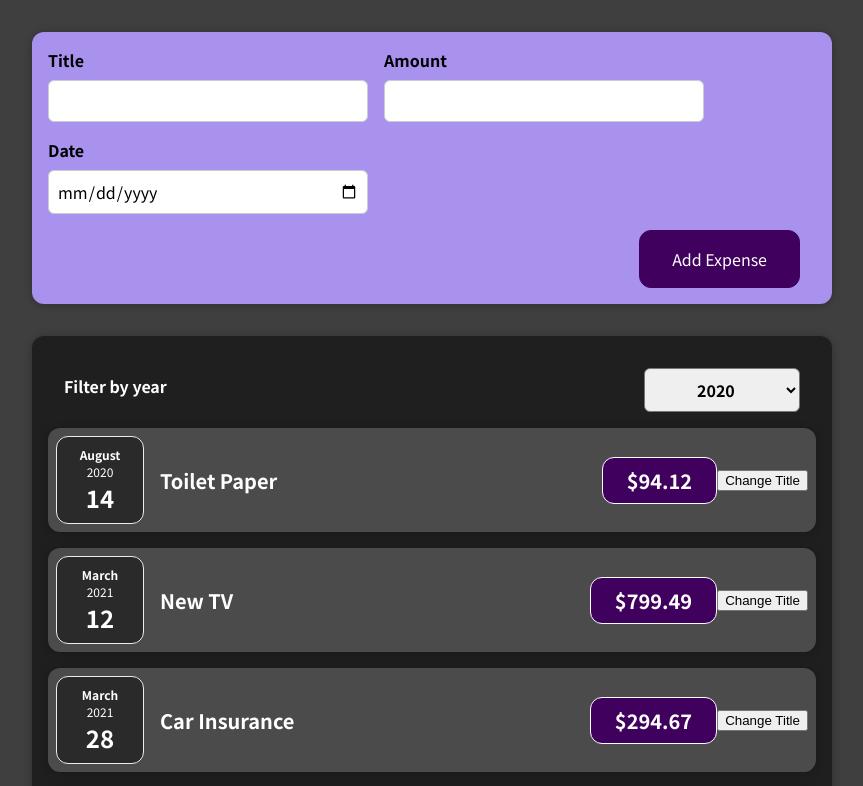
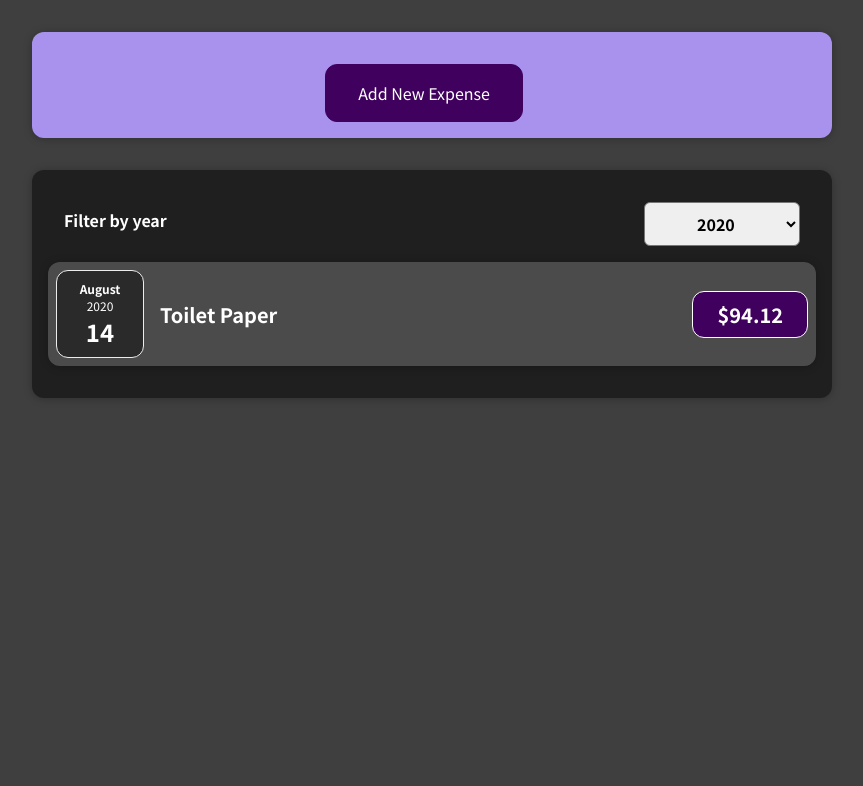
Before and after one commit to bishal-shaw89/learn-react, a React (Create React App) app: page / in a window 1280 px wide. Shown: the top 786 px of the page, without its empty margins (208-1071 px from the left). Built offline with nearby package versions, Linux system fonts and the light colour scheme.

Commit message:
will start from 91

```diff
--- a/src/App.js
+++ b/src/App.js
@@ -1,15 +1,21 @@
+import React, { useState } from "react";
+
 import Expenses from "./components/Expenses/Expenses";
 import NewExpense from "./components/NewExpense/NewExpense";
 
-function App() {
-  const expenses = [
+const dummy_expenses = [
   {
     id: "e1",
     title: "Toilet Paper",
     amount: 94.12,
     date: new Date(2020, 7, 14),
   },
-    { id: "e2", title: "New TV", amount: 799.49, date: new Date(2021, 2, 12) },
+  {
+    id: "e2",
+    title: "New TV",
+    amount: 799.49,
+    date: new Date(2021, 2, 12),
+  },
   {
     id: "e3",
     title: "Car Insurance",
@@ -24,10 +30,13 @@ function App() {
   },
 ];
 
+function App() {
+  const [expenses, setExpenses] = useState(dummy_expenses);
+
   const addExpenseHandler = (expense) => {
-    console.log("expense from app ->", expense);
-    expenses.push(expense);
-    console.log("all data ->", expenses);
+    setExpenses((prevExpense) => {
+      return [expense, ...prevExpense];
+    });
   };
 
   return (
--- a/src/components/Expenses/ExpenseItem.js
+++ b/src/components/Expenses/ExpenseItem.js
@@ -5,24 +5,16 @@ import Card from "../UI/Card";
 import "./ExpenseItem.css";
 
 function ExpenseItem(props) {
-  //let title = props.title;
-
-  const [title, setTitle] = useState(props.title);
-
-  const clickHandler = () => {
-    setTitle("Updated!!");
-    console.log(title);
-  };
-
   return (
+    <li>
       <Card className="expense-item">
         <ExpenseDate date={props.date} />
         <div className="expense-item__description">
-        <h2>{title}</h2>
+          <h2>{props.title}</h2>
           <div className="expense-item__price">${props.amount}</div>
         </div>
-      <button onClick={clickHandler}>Change Title</button>
       </Card>
+    </li>
   );
 }
 
--- a/src/components/Expenses/Expenses.js
+++ b/src/components/Expenses/Expenses.js
@@ -1,4 +1,4 @@
-import ExpenseItem from "./ExpenseItem";
+import ExpensesList from "./ExpensesList";
 import Card from "../UI/Card";
 import "./Expenses.css";
 import ExpensesFilter from "./ExpensesFilter";
@@ -9,33 +9,21 @@ function Expenses(props) {
   const filterChangeHandler = (selectedYear) => {
     setFilteredYear(selectedYear);
   };
+  const filteredExpenses = props.items.filter((expense) => {
+    return expense.date.getFullYear().toString() === filteredYear;
+  });
+
   return (
     <div>
       <Card className="expenses">
         <ExpensesFilter
           selected={filteredYear}
           onChangeFilter={filterChangeHandler}
-        ></ExpensesFilter>
-        <ExpenseItem
-          title={props.items[0].title}
-          amount={props.items[0].amount}
-          date={props.items[0].date}
         />
-        <ExpenseItem
-          title={props.items[1].title}
-          amount={props.items[1].amount}
-          date={props.items[1].date}
-        />
-        <ExpenseItem
-          title={props.items[2].title}
-          amount={props.items[2].amount}
-          date={props.items[2].date}
-        />
-        <ExpenseItem
-          title={props.items[3].title}
-          amount={props.items[3].amount}
-          date={props.items[3].date}
-        />
+        {/* {filteredExpenses.length === 0 && <p>No Expenses found.</p>} // when we use '&&' javascript will
+        validate the condition and if condition is true then it will execute the statement after '&&' this is
+        known as abusing*/}
+        <ExpensesList items={filteredExpenses} />
       </Card>
     </div>
   );
--- /dev/null
+++ b/src/components/Expenses/ExpensesList.css
@@ -0,0 +1,9 @@
+.expenses-list {
+  list-style: none;
+  padding: 0;
+}
+
+.expenses-list__fallback {
+  color: white;
+  text-align: center;
+}
--- /dev/null
+++ b/src/components/Expenses/ExpensesList.js
@@ -0,0 +1,23 @@
+import ExpenseItem from "./ExpenseItem";
+import "./ExpensesList.css";
+
+const ExpensesList = (props) => {
+  if (props.items.length === 0) {
+    return <h2 className="expenses-list__fallback">No Expenses found.</h2>;
+  }
+
+  return (
+    <ul className="expenses-list">
+      {props.items.map((expense) => (
+        <ExpenseItem
+          key={expense.id}
+          title={expense.title}
+          amount={expense.amount}
+          date={expense.date}
+        />
+      ))}
+    </ul>
+  );
+};
+
+export default ExpensesList;
--- a/src/components/NewExpense/ExpenseForm.js
+++ b/src/components/NewExpense/ExpenseForm.js
@@ -6,6 +6,7 @@ function ExpenseForm(props) {
   const [enteredTitle, setEnteredTitle] = useState("");
   const [enteredAmount, setEnteredAmount] = useState("");
   const [enteredDate, setEnteredDate] = useState("");
+  const [isDisplay, setIsDisplay] = useState(0);
 
   // const [userInput, setUserInput] = useState({
   //   enteredTitle: "",
@@ -59,7 +60,31 @@ function ExpenseForm(props) {
     setEnteredTitle("");
     setEnteredAmount("");
     setEnteredDate("");
+    setIsDisplay(0);
   };
+
+  const cancelClickHandler = () => {
+    setIsDisplay(0);
+  };
+
+  const addNewClickHandler = () => {
+    setIsDisplay(1);
+  };
+
+  if (isDisplay === 0) {
+    return (
+      <form>
+        <div className="new-expense__controls"></div>
+        <div className="new-expense__actions">
+          <center>
+            <button type="button" onClick={addNewClickHandler}>
+              Add New Expense
+            </button>
+          </center>
+        </div>
+      </form>
+    );
+  }
 
   return (
     <form onSubmit={submitHandler}>
@@ -94,6 +119,9 @@ function ExpenseForm(props) {
         </div>
       </div>
       <div className="new-expense__actions">
+        <button type="button" onClick={cancelClickHandler}>
+          Cancel
+        </button>
         <button type="submit">Add Expense</button>
       </div>
     </form>
```
Lines whose indentation alone changed are shown as unchanged.
